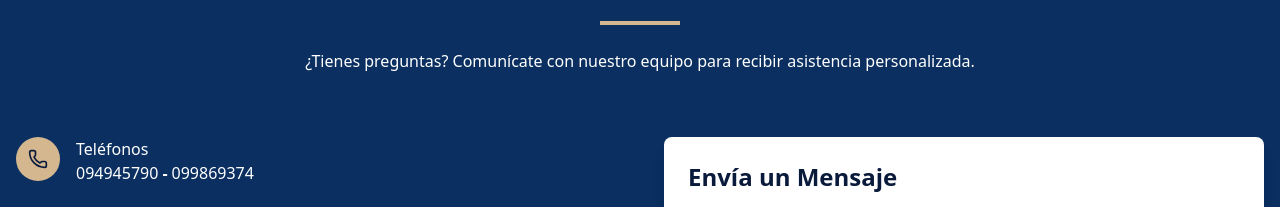
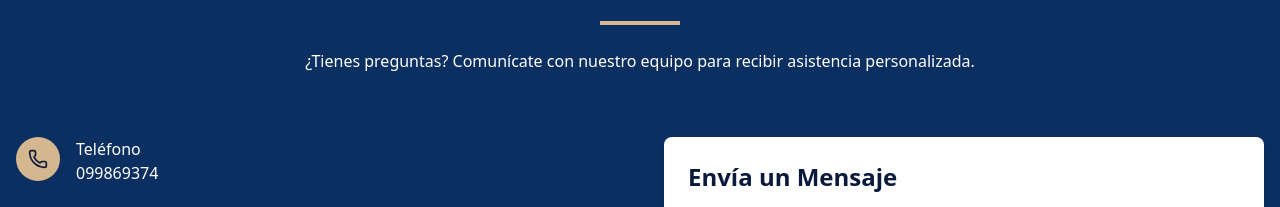
Before and after one commit to LucioSchiavoni/dentallab, a React (Vite) app: page / in a window 1280 px wide. Shown: the part 1642-1849 px from the top of the page. Built offline with nearby package versions, Linux system fonts and the light colour scheme; what @heroui/system would draw is missing.

Commit message:
fix(): telefono

```diff
--- a/src/components/Contact.tsx
+++ b/src/components/Contact.tsx
@@ -79,17 +79,7 @@ export default function Contacto() {
                 <Phone className="h-5 w-5 text-navy-blue" />
               </div>
               <div>
-  <h3 className="font-medium text-white">Teléfonos</h3>
-  <div className="flex gap-1">
-    <a
-      href="https://api.whatsapp.com/send?phone=59894945790&text=Hola,%20quisiera%20consultar%20sobre%20sus%20servicios."
-      target="_blank"
-      rel="noopener noreferrer"
-      className="text-white hover:underline"
-    >
-      094945790
-    </a>
-    <span className="text-white font-bold">-</span>
+  <h3 className="font-medium text-white">Teléfono</h3>
     <a
       href="https://api.whatsapp.com/send?phone=59899869374&text=Hola,%20quisiera%20consultar%20sobre%20sus%20servicios."
       target="_blank"
@@ -99,7 +89,7 @@ export default function Contacto() {
       099869374
     </a>
   </div>
-</div>
+
             </div>
             <div className="flex items-start">
   <div className="bg-gold p-3 rounded-full mr-4">
--- a/src/components/Hero.tsx
+++ b/src/components/Hero.tsx
@@ -19,7 +19,7 @@ export function Hero() {
   }
 
   const handleWpp = () => {
-    const phoneNumber = "59894945790"
+    const phoneNumber = "59899869374"
     const message = "Hola, quisiera consultar sobre sus servicios."
     const url = `https://api.whatsapp.com/send?phone=${phoneNumber}&text=${encodeURIComponent(message)}`
     window.open(url, "_blank")
```
